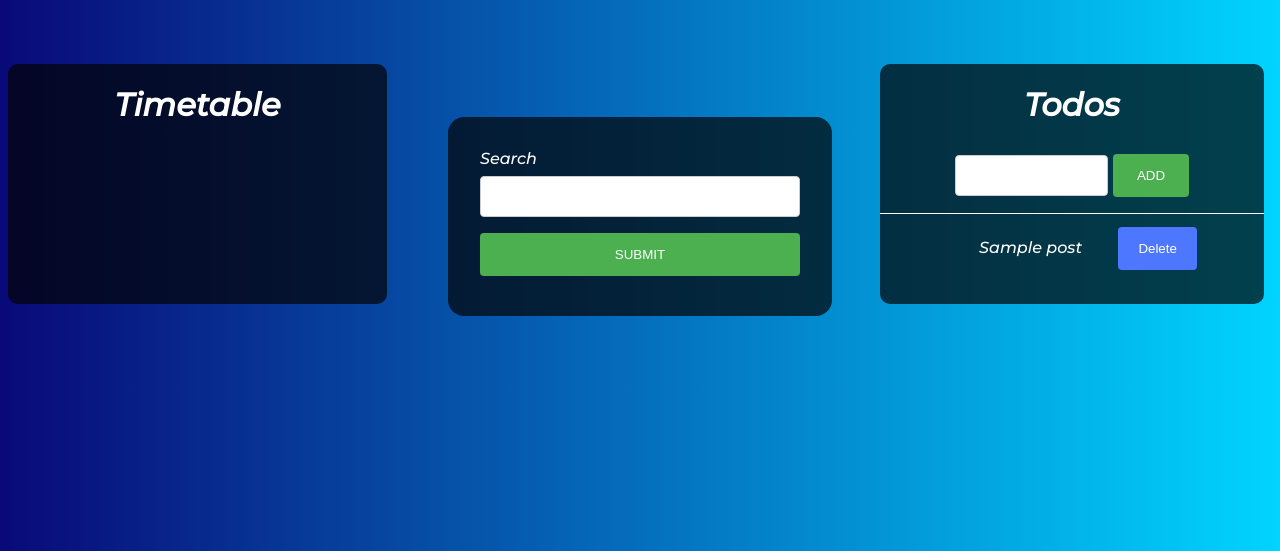
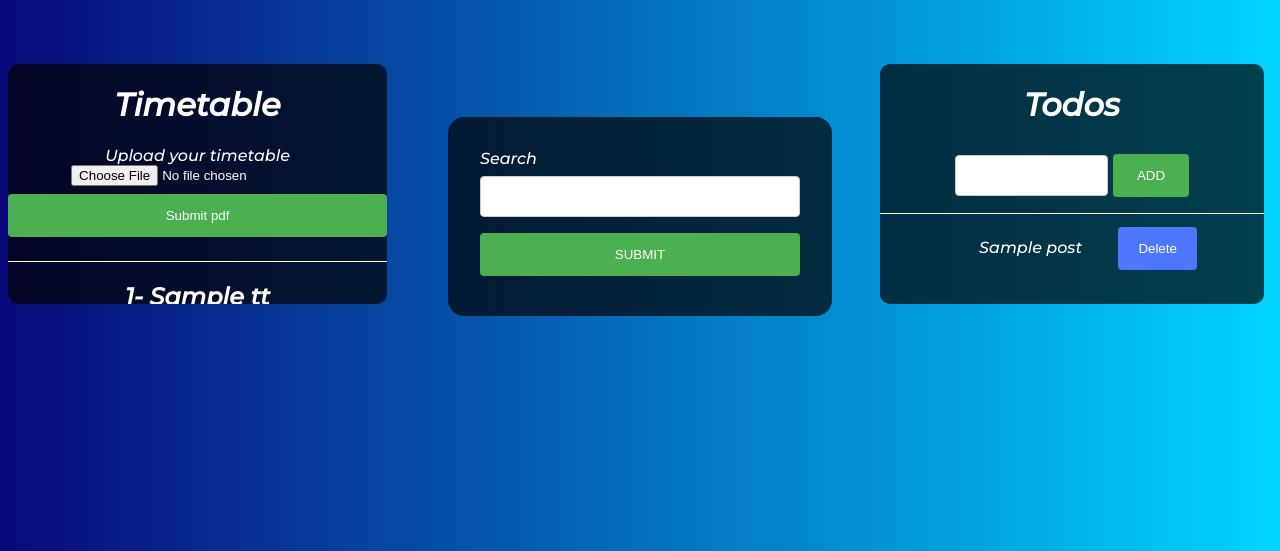
Before and after one commit to mharrish7/Hackathon, a Flask app: template templates/dashboard.html in a window 1280 px wide. Shown: the part 123-674 px from the top of the page. Run offline with Flask 2, Linux system fonts and the light colour scheme; the template is opened without the code that fills it: most values are stand-ins (such as "Sample title", 1, 10 or a date in 2020); some libraries are stand-ins or nearby versions.

Commit message:
Add files via upload

```diff
--- a/app.py
+++ b/app.py
@@ -1,9 +1,10 @@
 
-import json
 from flask import Flask, redirect, render_template, request,jsonify,session,url_for
 import sqlite3
 import hashlib
 import os
+import PyPDF2
+import time
 
 con = sqlite3.connect('users.db')
 cursor = con.cursor()
@@ -15,6 +16,58 @@ con.close()
 
 app = Flask(__name__)
 app.secret_key = os.environ.get('SECRET_KEY', 'harrish07')
+
+
+def getpdf(u):
+
+    pdfFileObj = open(f'static/images/{u}.pdf', 'rb')
+
+    pdfReader = PyPDF2.PdfFileReader(pdfFileObj)
+
+    print(pdfReader.numPages)
+
+    pageObj = pdfReader.getPage(0)
+
+    s = pageObj.extractText()
+
+    ind  = s.find('Monday')
+
+    ind2 = s.find('Sl.')
+
+    L = s[ind:ind2].split(' ')
+
+    help1 = ['\nTuesday','\nWednesday','\nThursday','\nFriday']
+
+    skip = ['\nBREAK','\nLUNCH','\nBREAK','\n']
+
+    hast = {}
+    initial = 'Monday'
+    hast['Monday'] = []
+    t3 = 1
+
+
+    for i in L[1:]:
+        if i in help1:
+            initial = i[1:]
+            hast[initial] = []
+            t3 = 1
+        else:
+
+            if i in skip:
+                t3 = 1
+                continue
+            if t3:
+                t3 = 0
+                continue
+            else:
+                hast[initial].append(i)
+
+
+
+
+    pdfFileObj.close()
+
+    return hast
 
 
 
@@ -155,7 +208,21 @@ def dash():
                 t1 = " ".join(t1)
                 cred.append(list(i[1:]) + [t1])
 
-            return render_template('dashboard.html',data = L, posts = cred)
+
+            WEEKDAYS = ['Monday', 'Tuesday', 'Wednesday', 'Thursday', 'Friday', 'Saturday', 'Sunday']
+            Time = ['8:30', '9:20', '10:30','11:20','1:30','2:30','3:20','4:10']
+
+            now = time.localtime()
+            weekday_index = now.tm_wday
+            w1 = WEEKDAYS[weekday_index]
+            w1 = "Tuesday"
+            hast = getpdf(d)
+            d1 = hast.get(w1,[])
+            tt = []
+            for i in range(len(d1)):
+                if d1[i] != '':
+                    tt.append([d1[i],Time[i]])
+            return render_template('dashboard.html',data = L, posts = cred,tt = tt)
         else:
             return redirect('/')
     else:
@@ -284,6 +351,20 @@ def addtodo():
     con.close()
     return jsonify({'info' : 1})
 
+@app.route('/storett',methods = ['POST'])
+def storett():
+    try:
+        if 'file' not in request.files:
+            return jsonify({'data' : 'nofile'})
+        file = request.files['file']
+        u = session['cuser']
+        file.save(f"static/images/{u}.pdf")
+        return jsonify({'data':1})
+    except:
+        return jsonify({'error':'Unexpected error (check the file, only pdf allowed)'})
+
+
+
 
 if __name__ == "__main__":
     app.run(debug=True)
--- a/static/js/dash.js
+++ b/static/js/dash.js
@@ -268,6 +268,9 @@ $(document).keypress(function(e){
             this.echo('Hi ' + name);
         },
         style: function(color){
+            if(color == 'default'){
+                color = 'rgba(4, 4, 4, .7)';
+            }
             for( i of document.querySelectorAll('.sd') ){
                 i.style.backgroundColor = color;
             }
@@ -278,10 +281,15 @@ $(document).keypress(function(e){
             console.log(url);
             document.querySelector('body').setAttribute("style", "background-image: url('"+ url + "');");
             console.log(document.querySelector('body').style.backgroundImage);
-        }
-
+        },
+        list: function(){
+            this.echo('style <color> \nback <image url> \nfont <color>');
+        },
+        font: function(color){
+            document.querySelector('body').style.color = color;
+        },
     }, {
-        greetings: 'My First Web Terminal'
+        greetings: 'Type list to get all the commands'
     });
 
     $('.searchi').on('submit',function(e){
@@ -318,3 +326,25 @@ $(document).keypress(function(e){
         })
         ev.preventDefault();
     });
+
+    $("#form").on("submit",function(e){
+        formdata = new FormData($("#form")[0]);
+        console.log(formdata);
+        $.ajax({
+            data :formdata,
+            type : 'POST',
+            url : '/storett',
+            contentType: false,
+            cache: false,
+            processData: false
+        })
+        .done(function(data) {
+          if(data.error){
+            $('#res1').text(data['error']);
+          }
+          else{
+            $('#res1').text("successfully upload");
+          }
+        });
+        e.preventDefault();
+    });
--- a/templates/dashboard.html
+++ b/templates/dashboard.html
@@ -27,16 +27,21 @@
 
     <div class="post1 sd" style="overflow-y:auto; height:15rem;">
         <h1 id="t1">Timetable</h1>
-        <!-- <button class="add">ADD</button> -->
-        <!-- {% for i in posts %}
-        <div class="passeg {{i[0]}}-{{i[1]}}">
+        <form id = "form">
+            <label for="file" class="form-label">Upload your timetable</label>
+            <br>
+            <input type="file" class = "form-control" name="file" id="file">
+            <input type="submit" value="Submit pdf" class="sumi">
+            <p id="res1"></p>
+        </form>
+
+        {% for i in tt %}
+        <div class="timeseg">
             <hr>
-            <h2> {{i[0]}}</h2>
-            <p> Username : {{i[1]}}</p>
-            <button class="showp {{i[0]}}-{{i[1]}}">Show pass</button>
-            <button class="delp {{i[0]}}-{{i[1]}}">Delete</button>
+            <h2> {{i[0] }}- {{i[1]}}</h2>
+
         </div>
-        {% endfor %} -->
+        {% endfor %}
     </div>
     <div class="search sd">
         <form action="" class="searchi" method="post">
```
Also changed, not shown: users.db, 1 other file.
